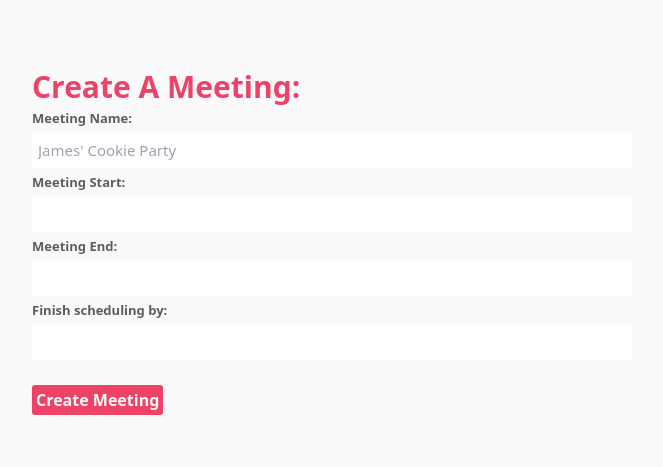
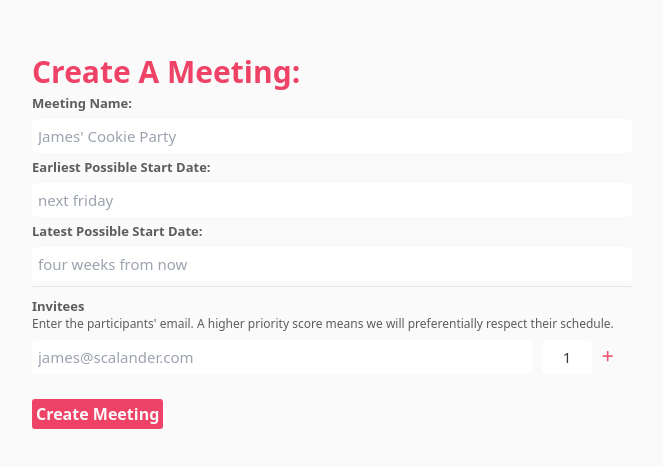
Before and after one commit to scalander/scalander, a SvelteKit app in the folder frontend/: page /create in a window 1280 px wide. Shown: the part 161-628 px from the top of the page, without its empty margins (308-971 px from the left). Built offline with nearby package versions, Linux system fonts and the light colour scheme.

Commit message:
meeting creation UI

```diff
--- a/frontend/src/lib/strings.json
+++ b/frontend/src/lib/strings.json
@@ -10,14 +10,15 @@
     "SCHEDULE_READ_CAL": "Read Your Calendar",
     "GLOBAL_BACK": "Back",
     "GLOBAL_DONE": "Done",
-
     "CREATE_A_MEETING": "Create A Meeting:",
     "MEETING_NAME": "Meeting Name:",
-    "MEETING_START": "Meeting Start:",
-    "PICK_TIME": "Pick start/end times",
-    "MEETING_END": "Meeting End:",
-    "MEETING_LOCK_IN": "Finish scheduling by:",
+    "MEETING_START": "Earliest Possible Start Date:",
+    "MEETING_END": "Latest Possible Start Date:",
     "MEETING_SUBMIT": "Create Meeting",
-    "MEETING_NAME_PLACEHOLDER": "James' Cookie Party"
-
+    "MEETING_NAME_PLACEHOLDER": "James' Cookie Party",
+    "MEETING_START_PLACEHOLDER": "next friday",
+    "MEETING_END_PLACEHOLDER": "four weeks from now",
+    "MEETING_EMAIL_PLACEHOLDER": "james@scalander.com",
+    "MEETING_INVITEES": "Invitees",
+    "MEETING_PRIORITY": "Enter the participants' email. A higher priority score means we will preferentially respect their schedule."
 }
--- a/frontend/src/routes/create/+page.svelte
+++ b/frontend/src/routes/create/+page.svelte
@@ -21,21 +21,11 @@
     let name;
     let start;
     let end;
-    let users; //stores emails separated by commas
-    let lockIn;
-    let meeting = {"name": "", "start": "", "end": "", "users": "", "lockIn": ""};
+    // this needs to be a ARRAY
+    // user + priority
+    let users=[["", 1]];
 
-
-    // puts meeting info into one object
-    function meetingAppend(items){
-        // console.log(typeof item)
-        for (let i = 0; i < items.length; i++){
-            let key = Object.keys(items[i]);
-            let item = items[i];
-            meeting[key] = item[key];
-        }
-    }
-</script>
+    </script>
 
 
 <div id="page-container">
@@ -48,13 +38,58 @@
                    bind:value={name} />
 
             <h2 class="meeting-subhead">{strings.MEETING_START}</h2>
-            <input type="text" bind:value={start} />
+            <input type="text"
+                   placeholder="{strings.MEETING_START_PLACEHOLDER}"
+                   bind:value={start}
+                   on:change={()=>{
+                       // parse the date
+                       let parsed = chrono.parseDate(start, {forwardDate: true});
+                       // format the date and set to string
+                       // TODO internationalize the freedom units
+                       start = format(parsed, "EEEE, MMMM dd yyyy");
+                   }}/>
 
             <h2 class="meeting-subhead">{strings.MEETING_END}</h2>
-            <input type="text" bind:value={end} />
-
-            <h2 class="meeting-subhead">{strings.MEETING_LOCK_IN}</h2>
-            <input type="text" bind:value={lockIn} />
+            <input type="text"
+                   placeholder="{strings.MEETING_END_PLACEHOLDER}"
+                   bind:value={end}
+                   on:change={()=>{
+                       // parse the date
+                       let parsed = chrono.parseDate(end, {forwardDate: true});
+                       // format the date and set to string
+                       // TODO internationalize the freedom units
+                       end = format(parsed, "EEEE, MMMM dd yyyy");
+                   }}/>
+            <hr />
+            <h2 class="meeting-subhead"
+                style:margin="10px 0 0 0">{strings.MEETING_INVITEES}</h2>
+            <span id="priority-explanation">{strings.MEETING_PRIORITY}</span>
+            {#each users as user, i}
+                <div class="userbox">
+                    <input type="email"
+                           class="userleft"
+                           placeholder="{strings.MEETING_EMAIL_PLACEHOLDER}"
+                           bind:value={user[0]}/>
+                    <input type="email"
+                           class="userright"
+                           placeholder="1"
+                           bind:value={user[1]}/>
+                    <div class="usericon">
+                        {#if i!=0}
+                        <i class="fa-solid fa-trash icon"
+                           on:click="{()=>{users.splice(i, 1);
+                                           // reset to trigger render
+                                           users=users;}}"></i>
+                        {/if}
+                        {#if i==(users.length-1)}
+                            <i class="fa-solid fa-plus icon"
+                               on:click="{()=>{users.push(["", 1]);
+                                               // reset to trigger render
+                                               users=users;}}"></i>
+                        {/if}
+                    </div>
+                </div>
+            {/each}
         </form>
         <div id="submit">
             <Button primary>{strings.MEETING_SUBMIT}</Button>
@@ -64,6 +99,25 @@
 
 
 <style>
+    .userbox {
+        display: flex;
+    }
+
+    .userleft {
+        width: inherit;
+        flex-grow: 1;
+        max-width: 500px;
+        width: min(500px, 70vw);
+    }
+
+    .userright {
+        width: inherit;
+        flex-shrink: 1;
+        width: 50px;
+        text-align: center !important;
+        margin: 5px 10px;
+    }
+
     #page-container{
         width: 100vw;
         height: 100vh;
@@ -83,6 +137,14 @@
         font-size: 13px;
         font-weight: 600;
     }
+
+    #priority-explanation {
+        color: var(--secondary);
+        font-size: 12px;
+        transform: translateY(-2px);
+        display: block;
+    }
+
 
     input {
         margin-bottom: 15px;
@@ -109,4 +171,22 @@
         margin-top: 20px;
     }
 
+    .usericon {
+        display: flex;
+        align-items: center;
+        gap: 13px;
+        font-size: 13px;
+    }
+
+    .icon {
+        color: var(--accent);
+        cursor: pointer;
+        opacity: 0.9;
+        transition: opacity 0.3s linear;
+    }
+
+    .icon:hover {
+        opacity: 1;
+    }
+
 </style>
```
